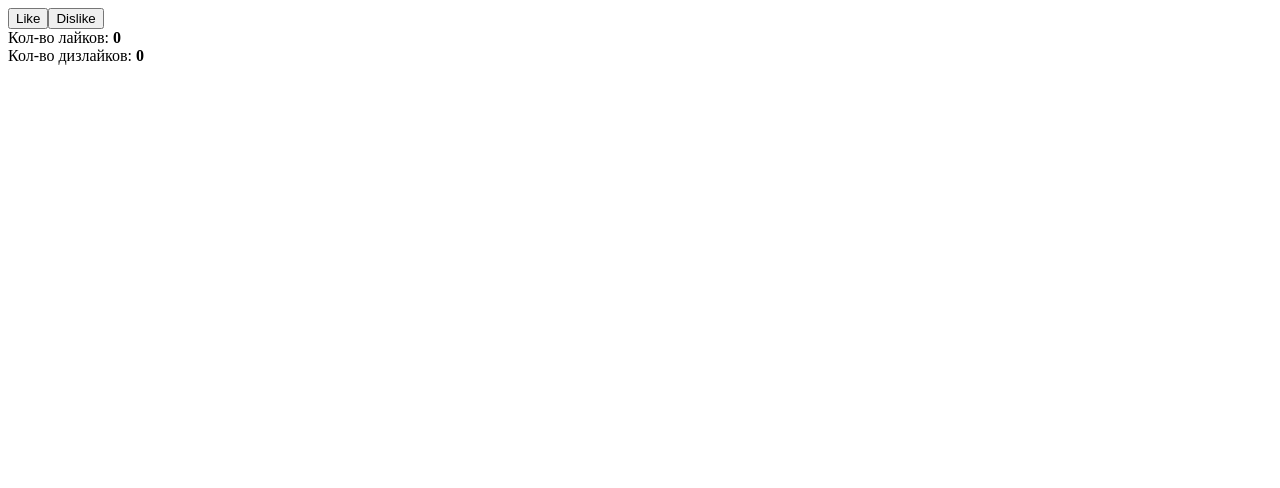
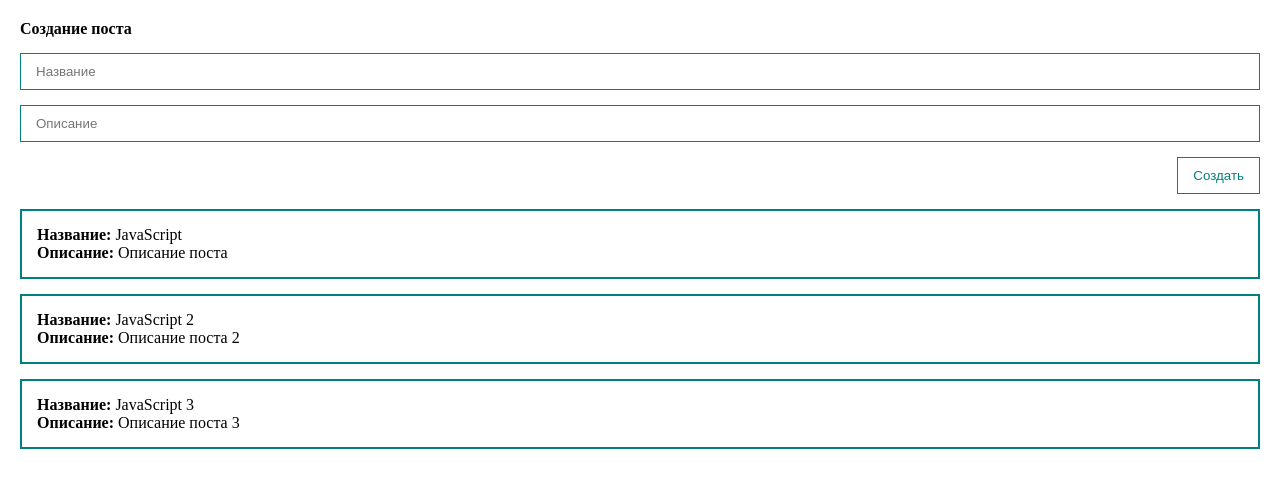
Before and after one commit to mspolermo/vue3-project, a Vue app: page / in a window 1280 px wide. Shown: the top 488 px of the page. Built offline with nearby package versions, Linux system fonts and the light colour scheme.

Commit message:
logic for view and edit form for post added'

```diff
--- a/src/App.vue
+++ b/src/App.vue
@@ -1,11 +1,21 @@
 <template>
-    <div>
-        <div>
-            <button @click="addLike">Like</button>
-            <button @click="addDislike">Dislike</button>
+    <div class="app">
+        <form @submit.prevent>
+            <h4>Создание поста</h4>
+            <input v-bind:value="title" @input="inputTitle" class="input" type="text" placeholder="Название"/>
+            <input v-bind:value="body" @input="body = $event.target.value" class="input" type="text" placeholder="Описание"/>
+            <button class="btn" @click="createPost">Создать</button>
+        </form>
+        <div class="post" v-for="post in posts">
+            <div>
+                <strong>Название: </strong>
+                <span>{{ post.title }}</span>
+            </div>
+            <div>
+                <strong>Описание: </strong>
+                <span>{{ post.body }}</span>
+            </div>
         </div>
-        <div>Кол-во лайков: <strong>{{ likes }}</strong></div>
-        <div>Кол-во дизлайков: <strong>{{ dislikes }}</strong></div>
     </div>
 </template>
 
@@ -13,20 +23,61 @@
 export default {
     data() {
         return {
-            likes: 0,
-            dislikes: 0
+            posts: [
+                {id: 1, title: 'JavaScript', body: 'Описание поста'},
+                {id: 2, title: 'JavaScript 2', body: 'Описание поста 2'},
+                {id: 3, title: 'JavaScript 3', body: 'Описание поста 3'}
+            ],
+            title: '',
+            body: ''
         }
     },
     methods: {
-        addLike() {
-            this.likes += 1;
+        createPost() {
+            const newPost = {
+                id: Date.now(),
+                title: this.title,
+                body: this.body
+            }
+            this.posts.push(newPost);
+            this.title = "";
+            this.body = "";
         },
-        addDislike() {
-            this.dislikes += 1;
-        }
+        inputTitle(e) {this.title = event.target.value},
     }
 }
 </script>
 
 <style>
+* {
+    margin: 0;
+    padding: 0;
+    box-sizing: border-box;
+}
+.app {
+    padding: 20px;
+}
+.post {
+    margin-top: 15px;
+    padding: 15px;
+    border: 2px solid teal;
+}
+form {
+    display: flex;
+    flex-direction: column;
+}
+.input {
+    margin-top: 15px;
+    width: 100%;
+    border: 1px solid teal;
+    padding: 10px 15px;
+}
+.btn {
+    margin-top: 15px;
+    align-self: flex-end;
+    padding: 10px 15px;
+    background: none;
+    color: teal;
+    border: 1px solid teal;
+}
 </style>
```
